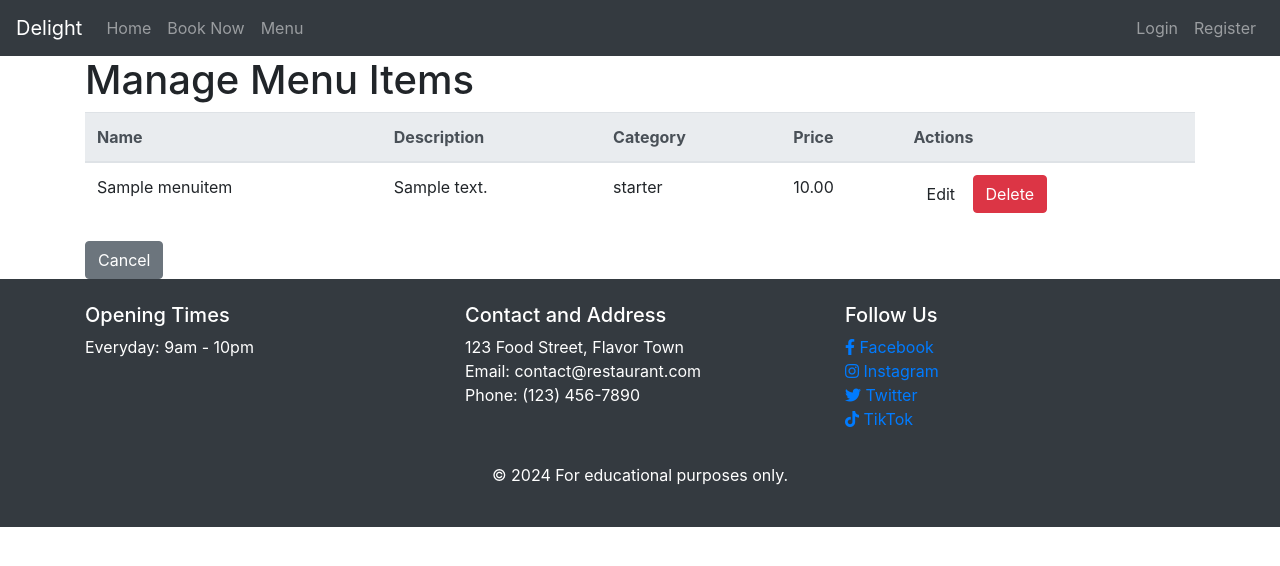
After one commit to Faysal-Ahmed-Aweys/Delight-Restaurant-, a Django app: page /menu/manage_menu_items/ in a window 1280 px wide. The commit adds this page. Shown: the top 566 px of the page. Run offline with Django 5.2, Linux system fonts and the light colour scheme; tables that the repository leaves empty hold one stand-in row (values such as "Sample post"); some libraries are stand-ins or nearby versions.

Commit message:
Add manage menu items template, url and view

```diff
--- /dev/null
+++ b/menu/templates/manage_menu_items.html
@@ -0,0 +1,34 @@
+{% extends "base.html" %}
+{% block title %}Manage Menu Items{% endblock %}
+
+{% block content %}
+<div class="container">
+    <h1>Manage Menu Items</h1>
+    <table class="table">
+        <thead class="thead-light">
+            <tr>
+                <th>Name</th>
+                <th>Description</th>
+                <th>Category</th>
+                <th>Price</th>
+                <th>Actions</th>
+            </tr>
+        </thead>
+        <tbody>
+            {% for menu_item in menu_items %}
+            <tr>
+                <td>{{ menu_item.name }}</td>
+                <td>{{ menu_item.description }}</td>
+                <td>{{ menu_item.category }}</td>
+                <td>{{ menu_item.price }}</td>
+                <td>
+                    <a href="#" class="btn bg-navy">Edit</a>
+                    <a href="#" class="btn btn-danger">Delete</a>
+                </td>
+            </tr>
+            {% endfor %}
+        </tbody>
+    </table>
+    <a href="{% url 'staff_dashboard' %}" class="btn btn-secondary">Cancel</a>
+</div>
+{% endblock %}
--- a/menu/urls.py
+++ b/menu/urls.py
@@ -1,7 +1,8 @@
 from django.urls import path
-from .views import menu, add_menu_item
+from .views import menu, add_menu_item, manage_menu_items
 
 urlpatterns = [
     path('menu/', menu, name='menu'),
     path('menu/add_menu_item/', add_menu_item, name='add_menu_item'),
+    path('menu/manage_menu_items/', manage_menu_items, name='manage_menu_items'),
 ]
--- a/menu/views.py
+++ b/menu/views.py
@@ -31,3 +31,7 @@ def add_menu_item(request):
     else:
         form = MenuItemForm()
     return render(request, 'add_menu_item.html', {'form': form})
+
+def manage_menu_items(request):
+    menu_items = MenuItem.objects.all()
+    return render(request, 'manage_menu_items.html', {'menu_items': menu_items})
--- a/staff/templates/staff_dashboard.html
+++ b/staff/templates/staff_dashboard.html
@@ -20,7 +20,7 @@
             </div>
             <div>
                 <!-- Manage Menu Items Link -->
-                <a href="#" class="btn btn-secondary">Manage Menu Items</a>
+                <a href="{% url 'manage_menu_items' %}" class="btn btn-secondary">Manage Menu Items</a>
             </div>
         </div>
 
```
